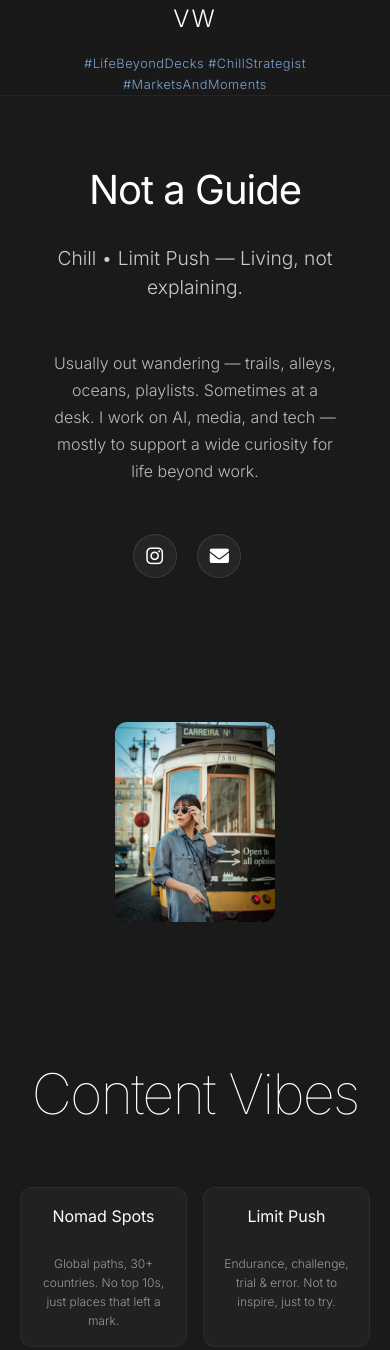
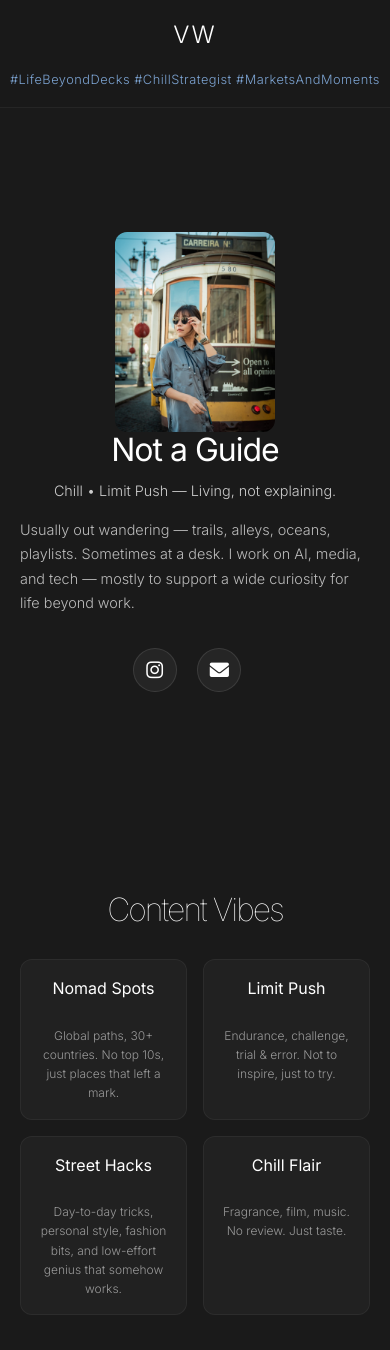
Before and after one commit to veraw27-lab/vera-landing-page, a plain HTML site: page index.html in a window 390 px wide. Shown: the top 1350 px of the page. Drawn offline with Linux system fonts and the light colour scheme.

Commit message:
Update index.html for mobile view

```diff
--- a/index.html
+++ b/index.html
@@ -482,9 +482,19 @@
                 padding: 0 20px;
             }
 
+            .content-section {
+                padding: 3rem 0;
+            }
+
+            .section-title {
+                font-size: 2.5rem;
+                margin-bottom: 1.5rem;
+            }
+
             .nav {
                 flex-direction: column;
                 gap: 1rem;
+                padding: 1rem 0;
             }
 
             .nav-top {
@@ -501,18 +511,71 @@
                 text-align: center;
             }
 
+            .hero {
+                padding-top: 100px;
+            }
+
+            .hero-grid {
+                grid-template-columns: 1fr;
+                gap: 2rem;
+                min-height: auto;
+            }
+
+            .hero-left {
+                text-align: center;
+                padding: 1rem 0;
+                display: flex;
+                flex-direction: column;
+                align-items: center;
+            }
+
+            .hero-right {
+                display: none;
+            }
+
             .guide-title {
                 font-size: 2.5rem;
+                margin-bottom: 1rem;
             }
 
-            .profile-container {
-                width: 200px;
-                height: 260px;
+            .guide-tagline {
+                font-size: 1rem;
+                margin-bottom: 1.5rem;
+            }
+
+            .hero-description {
+                margin-bottom: 1.5rem;
+                display: flex;
+                align-items: center;
+                gap: 1rem;
+                max-width: none;
+            }
+
+            .hero-description p {
+                flex: 1;
+                text-align: left;
+                margin: 0;
+            }
+
+            .hero-description .profile-container {
+                width: 80px;
+                height: 80px;
+                margin: 0;
+                flex-shrink: 0;
+            }
+
+            .hero-description .profile-photo-wrapper {
+                border-radius: 50%;
+            }
+
+            .hero-social {
+                margin-top: 1rem;
             }
 
             .vibes-grid {
                 grid-template-columns: repeat(2, 1fr);
                 gap: 1rem;
+                margin-top: 2rem;
             }
 
             .vibe-card {
@@ -534,11 +597,13 @@
             .adventures-grid {
                 grid-template-columns: repeat(3, 1fr);
                 gap: 0.8rem;
+                margin-top: 2rem;
             }
 
             .contact-links {
                 flex-direction: column;
                 align-items: center;
+                gap: 1rem;
             }
 
             .quote-text {
@@ -546,14 +611,45 @@
             }
 
             .adventure-icon-overlay {
-                font-size: 1.5rem;
+                width: 40px;
+                height: 40px;
+                font-size: 1.1rem;
             }
         }
 
         @media (max-width: 480px) {
+            .content-section {
+                padding: 2.5rem 0;
+            }
+
+            .section-title {
+                font-size: 2rem;
+                margin-bottom: 1rem;
+            }
+
+            .hero {
+                padding-top: 80px;
+            }
+
+            .guide-title {
+                font-size: 2rem;
+                margin-bottom: 0.8rem;
+            }
+
+            .guide-tagline {
+                font-size: 0.9rem;
+                margin-bottom: 1rem;
+            }
+
+            .hero-description {
+                font-size: 0.9rem;
+                margin-bottom: 1rem;
+            }
+
             .adventures-grid {
                 grid-template-columns: repeat(3, 1fr);
                 gap: 0.5rem;
+                margin-top: 1.5rem;
             }
 
             .profile-container {
@@ -577,8 +673,23 @@
                 font-size: 0.75rem;
             }
 
+            .vibes-grid {
+                margin-top: 1.5rem;
+            }
+
             .adventure-icon-overlay {
-                font-size: 1.2rem;
+                width: 36px;
+                height: 36px;
+                font-size: 1rem;
+            }
+
+            .quote-text {
+                font-size: 1.3rem;
+                margin-bottom: 1.5rem;
+            }
+
+            .contact-links {
+                gap: 0.8rem;
             }
         }
 
@@ -638,6 +749,13 @@
             <div class="container">
                 <div class="hero-grid">
                     <div class="hero-left">
+                        <div class="profile-container">
+                            <div class="profile-photo-wrapper" id="profile-wrapper">
+                                <img src="images/profile.jpeg" alt="Vera Wu" class="profile-photo" onerror="this.parentElement.innerHTML='<div class=\'profile-placeholder\'><div><i class=\'fas fa-user\' style=\'font-size: 2rem; margin-bottom: 1rem; opacity: 0.5;\'></i><p>Profile Photo</p></div></div>'">
+                            </div>
+                            <input type="file" id="profile-upload" class="photo-upload" accept="image/*">
+                        </div>
+
                         <h1 class="guide-title">Not a Guide</h1>
                         <p class="guide-tagline">Chill • Limit Push — Living, not explaining.</p>
 
@@ -649,7 +767,7 @@
                             <a href="https://www.instagram.com/vera_travellife/" class="hero-social-link" target="_blank">
                                 <i class="fab fa-instagram"></i>
                             </a>
-                            <a href="mailto:vera@example.com" class="hero-social-link">
+                            <a href="mailto:vera.w27@gmail.com" class="hero-social-link">
                                 <i class="fas fa-envelope"></i>
                             </a>
                         </div>
@@ -794,7 +912,7 @@
                         <span>DM @vera_travellife</span>
                     </a>
 
-                    <a href="mailto:vera@example.com" class="contact-link">
+                    <a href="mailto:vera.w27@gmail.com" class="contact-link">
                         <i class="fas fa-envelope"></i>
                         <span>Email me</span>
                     </a>
```
